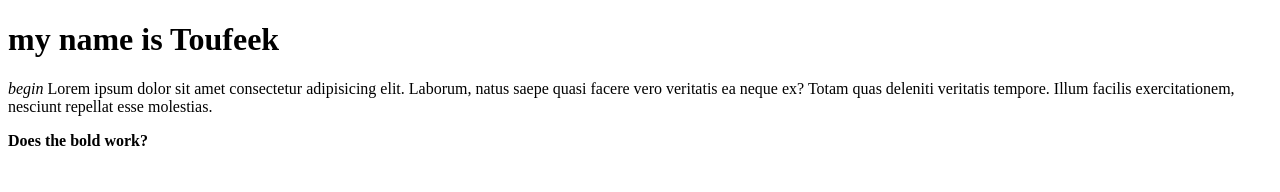
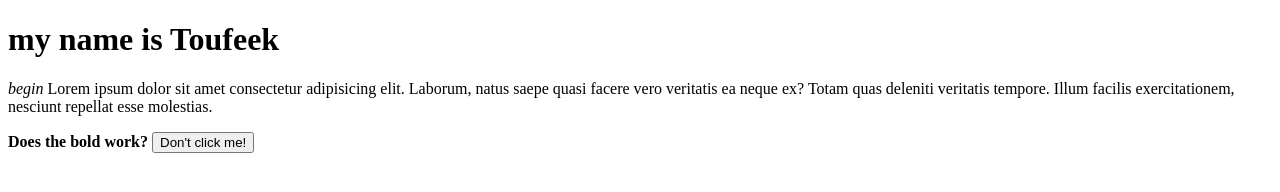
Before and after one commit to ToufeekS/first-github-project, a plain HTML site: page index.html in a window 1280 px wide. Drawn offline with Linux system fonts and the light colour scheme.

Commit message:
button added to index

```diff
--- a/index.html
+++ b/index.html
@@ -10,6 +10,6 @@
     <h1> my name is Toufeek</h1>
 <p> <i>begin </i>Lorem ipsum dolor sit amet consectetur adipisicing elit. Laborum, natus saepe quasi facere vero veritatis ea neque ex? Totam quas deleniti veritatis tempore. Illum facilis exercitationem, nesciunt repellat esse molestias.</p>
 <b>Does the bold work?</b>
-
+<button>Don't click me!</button>
 </body>
 </html>
```
